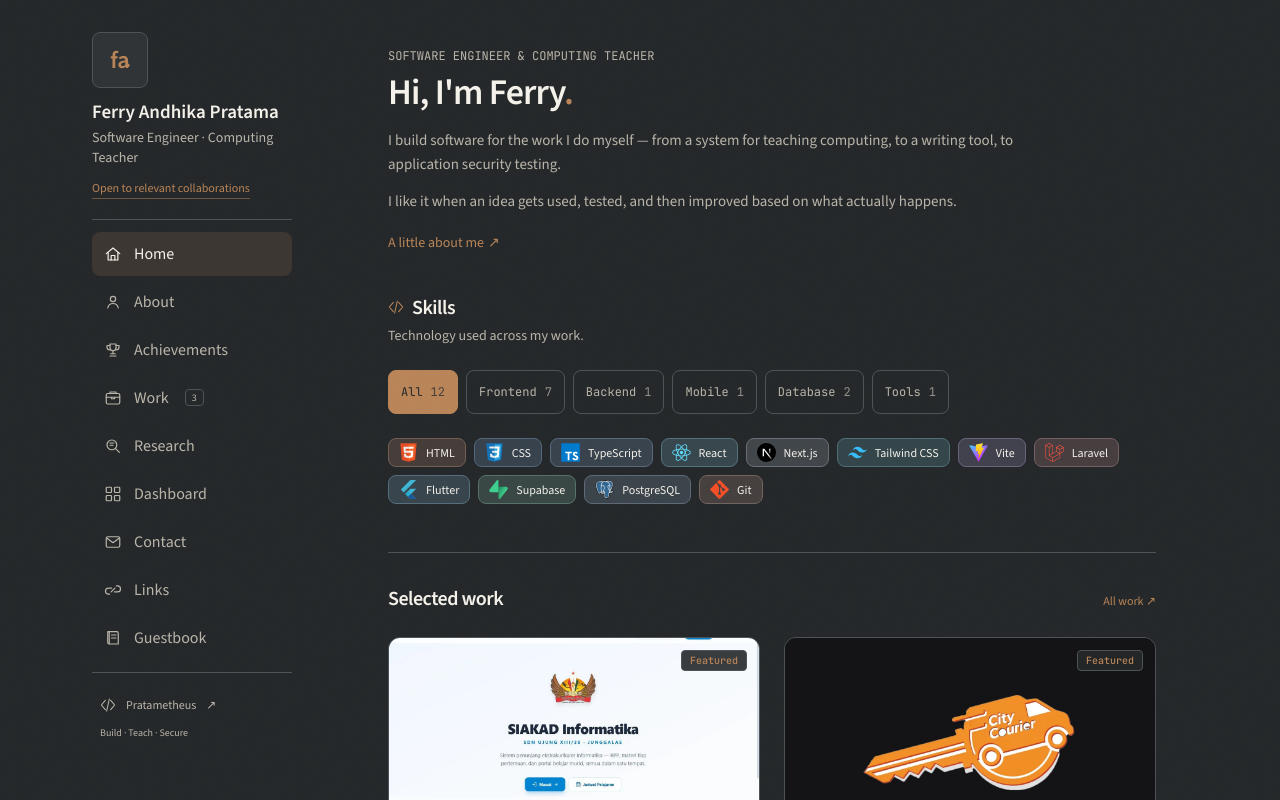
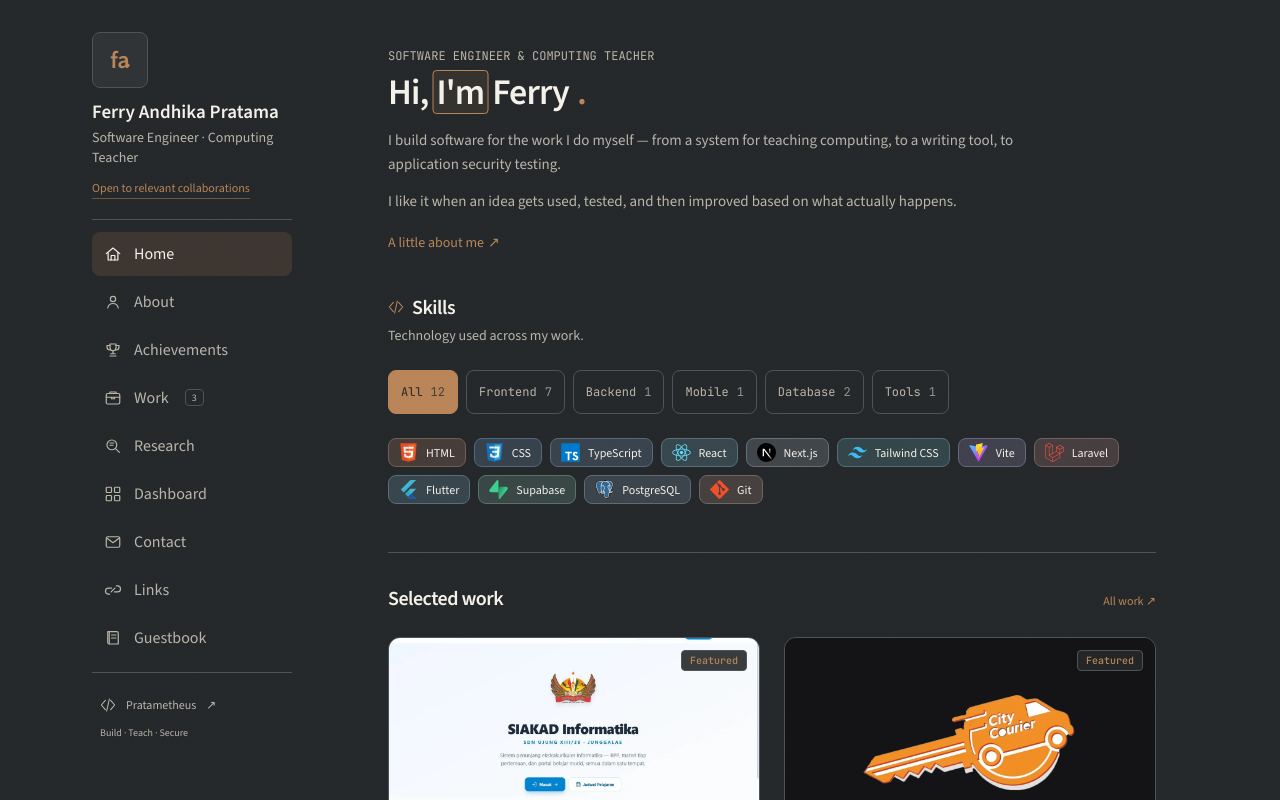
Before and after one commit to Pratametheus/portofolio, a Next.js app: page /en in a window 1280 px wide. Shown: the top 800 px of the page. Built offline with nearby package versions, Linux system fonts and the light colour scheme.

Commit message:
feat(effects): implementasi efek visual interaktif click-spark, true-focus, spotlight, dan decrypted-text

```diff
--- a/src/app/[locale]/layout.tsx
+++ b/src/app/[locale]/layout.tsx
@@ -8,6 +8,7 @@ import {siteName, siteUrl} from '@/lib/site';
 import {themeInitScript, DEFAULT_THEME} from '@/lib/theme';
 import Sidebar from '@/components/sidebar';
 import {Noise} from '@/components/motion/noise';
+import {ClickSpark} from '@/components/effects/click-spark';
 import {bodyFont, jetbrainsMono} from '../fonts';
 import '../globals.css';
 
@@ -89,10 +90,12 @@ export default async function LocaleLayout({
         <script dangerouslySetInnerHTML={{__html: themeInitScript}} />
         <Noise />
         <NextIntlClientProvider messages={messages}>
-          <div className="mx-auto max-w-[1160px] px-4 sm:px-6 lg:grid lg:grid-cols-[200px_minmax(0,1fr)] lg:gap-16 lg:px-8">
-            <Sidebar workCount={getAllCaseStudies(routing.defaultLocale).length} />
-            <div className="min-w-0 pb-12 lg:pb-16">{children}</div>
-          </div>
+          <ClickSpark>
+            <div className="mx-auto max-w-[1160px] px-4 sm:px-6 lg:grid lg:grid-cols-[200px_minmax(0,1fr)] lg:gap-16 lg:px-8">
+              <Sidebar workCount={getAllCaseStudies(routing.defaultLocale).length} />
+              <div className="min-w-0 pb-12 lg:pb-16">{children}</div>
+            </div>
+          </ClickSpark>
         </NextIntlClientProvider>
       </body>
     </html>
--- a/src/app/[locale]/page.tsx
+++ b/src/app/[locale]/page.tsx
@@ -6,6 +6,7 @@ import {Reveal, Stagger} from '@/components/motion/reveal';
 import {SectionHead} from '@/components/section-head';
 import {SkillList} from '@/components/skill-list';
 import {WorkCard} from '@/components/work-card';
+import {TrueFocus} from '@/components/effects/true-focus';
 import {SiteFooter} from '@/components/site-footer';
 import {routing} from '@/i18n/routing';
 import {getAllCaseStudies} from '@/lib/content';
@@ -31,7 +32,7 @@ export default async function HomePage({params}: {params: Promise<{locale: strin
         </Reveal>
         <Reveal>
           <h1 className="mt-2 font-display text-3xl font-semibold tracking-tight text-fg sm:text-4xl">
-            {t('helloHeading')}
+            <TrueFocus sentence={t('helloHeading')} />
             <span className="text-accent">.</span>
           </h1>
         </Reveal>
--- /dev/null
+++ b/src/components/effects/click-spark.tsx
@@ -0,0 +1,135 @@
+'use client';
+
+import React, {useRef, useEffect, useCallback} from 'react';
+
+interface ClickSparkProps {
+  sparkColor?: string;
+  sparkSize?: number;
+  sparkRadius?: number;
+  sparkCount?: number;
+  duration?: number;
+  children: React.ReactNode;
+  className?: string;
+}
+
+interface Spark {
+  x: number;
+  y: number;
+  angle: number;
+  startTime: number;
+}
+
+export function ClickSpark({
+  sparkColor,
+  sparkSize = 8,
+  sparkRadius = 14,
+  sparkCount = 8,
+  duration = 380,
+  children,
+  className = ''
+}: ClickSparkProps) {
+  const canvasRef = useRef<HTMLCanvasElement>(null);
+  const sparksRef = useRef<Spark[]>([]);
+
+  const getColor = useCallback(() => {
+    if (sparkColor) return sparkColor;
+    if (typeof document !== 'undefined') {
+      const isNight = document.documentElement.dataset.theme === 'night';
+      return isNight ? '#b98558' : '#8f5f18';
+    }
+    return '#8f5f18';
+  }, [sparkColor]);
+
+  useEffect(() => {
+    const canvas = canvasRef.current;
+    if (!canvas) return;
+
+    const parent = canvas.parentElement;
+    if (!parent) return;
+
+    const resize = () => {
+      canvas.width = parent.clientWidth;
+      canvas.height = parent.clientHeight;
+    };
+
+    resize();
+    if (typeof ResizeObserver !== 'undefined') {
+      const ro = new ResizeObserver(resize);
+      ro.observe(parent);
+      return () => ro.disconnect();
+    }
+  }, []);
+
+  const handleClick = (e: React.MouseEvent<HTMLDivElement>) => {
+    if (typeof window !== 'undefined' && window.matchMedia && window.matchMedia('(prefers-reduced-motion: reduce)').matches) {
+      return;
+    }
+
+    const canvas = canvasRef.current;
+    if (!canvas) return;
+    const rect = canvas.getBoundingClientRect();
+    const x = e.clientX - rect.left;
+    const y = e.clientY - rect.top;
+
+    const now = performance.now();
+    const newSparks: Spark[] = Array.from({length: sparkCount}, (_, i) => ({
+      x,
+      y,
+      angle: (2 * Math.PI * i) / sparkCount,
+      startTime: now
+    }));
+
+    sparksRef.current.push(...newSparks);
+  };
+
+  useEffect(() => {
+    let animId: number;
+
+    const draw = (now: number) => {
+      const canvas = canvasRef.current;
+      if (canvas) {
+        const ctx = canvas.getContext('2d');
+        if (ctx) {
+          ctx.clearRect(0, 0, canvas.width, canvas.height);
+          const color = getColor();
+
+          sparksRef.current = sparksRef.current.filter((spark) => {
+            const elapsed = now - spark.startTime;
+            if (elapsed >= duration) return false;
+
+            const progress = elapsed / duration;
+            const distance = sparkRadius * progress;
+            const currentX = spark.x + Math.cos(spark.angle) * distance;
+            const currentY = spark.y + Math.sin(spark.angle) * distance;
+            const opacity = 1 - progress;
+
+            ctx.save();
+            ctx.fillStyle = color;
+            ctx.globalAlpha = opacity;
+            ctx.beginPath();
+            ctx.arc(currentX, currentY, sparkSize * (1 - progress * 0.5), 0, Math.PI * 2);
+            ctx.fill();
+            ctx.restore();
+
+            return true;
+          });
+        }
+      }
+      animId = requestAnimationFrame(draw);
+    };
+
+    animId = requestAnimationFrame(draw);
+    return () => cancelAnimationFrame(animId);
+  }, [duration, getColor, sparkRadius, sparkSize]);
+
+  return (
+    <div className={`relative ${className}`} onClick={handleClick}>
+      <canvas
+        ref={canvasRef}
+        aria-hidden="true"
+        className="pointer-events-none absolute inset-0 z-50 size-full"
+      />
+      {children}
+    </div>
+  );
+}
--- /dev/null
+++ b/src/components/effects/decrypted-text.tsx
@@ -0,0 +1,76 @@
+'use client';
+
+import React, {useState, useEffect, useRef} from 'react';
+
+const CHARS = 'ABCDEF0123456789!@#$%^&*()_+~|}{[]:;?><';
+
+interface DecryptedTextProps {
+  text: string;
+  speed?: number;
+  maxIterations?: number;
+  className?: string;
+}
+
+export function DecryptedText({
+  text,
+  speed = 40,
+  maxIterations = 10,
+  className = ''
+}: DecryptedTextProps) {
+  const [displayText, setDisplayText] = useState(text);
+  const [isHovered, setIsHovered] = useState(false);
+  const iterationRef = useRef(0);
+  const intervalRef = useRef<NodeJS.Timeout | null>(null);
+
+  useEffect(() => {
+    setDisplayText(text);
+  }, [text]);
+
+  const triggerAnimation = () => {
+    if (typeof window !== 'undefined' && window.matchMedia && window.matchMedia('(prefers-reduced-motion: reduce)').matches) {
+      return;
+    }
+
+    if (intervalRef.current) clearInterval(intervalRef.current);
+    iterationRef.current = 0;
+
+    intervalRef.current = setInterval(() => {
+      setDisplayText((_) =>
+        text
+          .split('')
+          .map((char, index) => {
+            if (char === ' ') return ' ';
+            if (index < iterationRef.current) return text[index];
+            return CHARS[Math.floor(Math.random() * CHARS.length)];
+          })
+          .join('')
+      );
+
+      if (iterationRef.current >= text.length) {
+        if (intervalRef.current) clearInterval(intervalRef.current);
+        setDisplayText(text);
+      }
+
+      iterationRef.current += 1 / (maxIterations / text.length);
+    }, speed);
+  };
+
+  const handleMouseEnter = () => {
+    setIsHovered(true);
+    triggerAnimation();
+  };
+
+  const handleMouseLeave = () => {
+    setIsHovered(false);
+  };
+
+  return (
+    <span
+      className={`inline-block font-mono ${className}`}
+      onMouseEnter={handleMouseEnter}
+      onMouseLeave={handleMouseLeave}
+    >
+      {displayText}
+    </span>
+  );
+}
--- /dev/null
+++ b/src/components/effects/spotlight-card.tsx
@@ -0,0 +1,48 @@
+'use client';
+
+import React, {useState, useRef} from 'react';
+
+interface SpotlightCardProps {
+  children: React.ReactNode;
+  className?: string;
+  spotlightColor?: string;
+}
+
+export function SpotlightCard({
+  children,
+  className = '',
+  spotlightColor = 'var(--color-accent-dim)'
+}: SpotlightCardProps) {
+  const [position, setPosition] = useState<{x: number; y: number}>({x: 0, y: 0});
+  const [isHovered, setIsHovered] = useState(false);
+  const cardRef = useRef<HTMLDivElement>(null);
+
+  const handleMouseMove = (e: React.MouseEvent<HTMLDivElement>) => {
+    if (!cardRef.current) return;
+    const rect = cardRef.current.getBoundingClientRect();
+    setPosition({
+      x: e.clientX - rect.left,
+      y: e.clientY - rect.top
+    });
+  };
+
+  return (
+    <div
+      ref={cardRef}
+      onMouseMove={handleMouseMove}
+      onMouseEnter={() => setIsHovered(true)}
+      onMouseLeave={() => setIsHovered(false)}
+      className={`relative overflow-hidden ${className}`}
+    >
+      <div
+        aria-hidden="true"
+        className="pointer-events-none absolute -inset-px transition-opacity duration-300"
+        style={{
+          opacity: isHovered ? 1 : 0,
+          background: `radial-gradient(circle 260px at ${position.x}px ${position.y}px, ${spotlightColor}, transparent 75%)`
+        }}
+      />
+      {children}
+    </div>
+  );
+}
--- /dev/null
+++ b/src/components/effects/true-focus.tsx
@@ -0,0 +1,95 @@
+'use client';
+
+import React, {useEffect, useRef, useState} from 'react';
+import {motion} from 'motion/react';
+
+interface TrueFocusProps {
+  sentence: string;
+  className?: string;
+  animationInterval?: number;
+}
+
+export function TrueFocus({
+  sentence,
+  className = '',
+  animationInterval = 2800
+}: TrueFocusProps) {
+  const words = sentence.split(' ');
+  const [currentIndex, setCurrentIndex] = useState(0);
+  const [mounted, setMounted] = useState(false);
+  const wordRefs = useRef<(HTMLSpanElement | null)[]>([]);
+  const containerRef = useRef<HTMLHeadingElement>(null);
+  const [box, setBox] = useState<{x: number; y: number; width: number; height: number}>({
+    x: 0,
+    y: 0,
+    width: 0,
+    height: 0
+  });
+
+  useEffect(() => {
+    setMounted(true);
+  }, []);
+
+  useEffect(() => {
+    if (!mounted) return;
+    if (typeof window !== 'undefined' && window.matchMedia && window.matchMedia('(prefers-reduced-motion: reduce)').matches) {
+      return;
+    }
+
+    const timer = setInterval(() => {
+      setCurrentIndex((prev) => (prev + 1) % words.length);
+    }, animationInterval);
+
+    return () => clearInterval(timer);
+  }, [animationInterval, mounted, words.length]);
+
+  useEffect(() => {
+    if (!mounted) return;
+    const wordEl = wordRefs.current[currentIndex];
+    const containerEl = containerRef.current;
+    if (!wordEl || !containerEl) return;
+
+    const cRect = containerEl.getBoundingClientRect();
+    const wRect = wordEl.getBoundingClientRect();
+
+    setBox({
+      x: wRect.left - cRect.left,
+      y: wRect.top - cRect.top,
+      width: wRect.width,
+      height: wRect.height
+    });
+  }, [currentIndex, mounted]);
+
+  return (
+    <span ref={containerRef} className={`relative inline-block ${className}`}>
+      {mounted && box.width > 0 ? (
+        <motion.span
+          aria-hidden="true"
+          animate={{
+            x: box.x - 4,
+            y: box.y - 2,
+            width: box.width + 8,
+            height: box.height + 4
+          }}
+          transition={{type: 'spring', stiffness: 350, damping: 28}}
+          className="pointer-events-none absolute rounded border border-accent bg-accent/10"
+        />
+      ) : null}
+
+      {words.map((word, idx) => (
+        <span
+          key={idx}
+          ref={(el) => {
+            wordRefs.current[idx] = el;
+          }}
+          className={`relative z-10 mr-2 inline-block transition-colors ${
+            idx === currentIndex ? 'text-fg font-semibold' : 'text-fg'
+          }`}
+          onMouseEnter={() => setCurrentIndex(idx)}
+        >
+          {word}
+        </span>
+      ))}
+    </span>
+  );
+}
--- a/src/components/publication-list-card.tsx
+++ b/src/components/publication-list-card.tsx
@@ -2,6 +2,7 @@ import {useTranslations} from 'next-intl';
 import {getPathname} from '@/i18n/navigation';
 import {PublicationCover} from '@/components/publication-cover';
 import {RecordTags} from './record-tags';
+import {DecryptedText} from '@/components/effects/decrypted-text';
 import {ACHIEVEMENT_TYPE_LABEL_KEY, ACHIEVEMENT_CATEGORY_LABEL_KEY} from '@/lib/taxonomy-labels';
 import type {Achievement} from '@/lib/repositories/achievements';
 import type {Locale} from '@/content/types';
@@ -20,7 +21,7 @@ export function PublicationListCard({item, href}: {item: Achievement; href: stri
         </span>
         <h3 className="mt-1.5 font-display text-lg font-semibold text-fg">
           <a href={href} className="transition-colors hover:text-accent">
-            {item.title}
+            <DecryptedText text={item.title} />
           </a>
         </h3>
         <p className="mt-2 text-sm leading-relaxed text-fg-muted">{item.description}</p>
--- a/src/components/work-card.tsx
+++ b/src/components/work-card.tsx
@@ -1,6 +1,7 @@
 import {useTranslations} from 'next-intl';
 import {getPathname} from '@/i18n/navigation';
 import {TechBadgeRow} from '@/components/tech-badge-row';
+import {SpotlightCard} from '@/components/effects/spotlight-card';
 import {SKILLS} from '@/lib/skills';
 import {WORK_TYPE_LABEL_KEY, WORK_TOPIC_LABEL_KEY} from '@/lib/taxonomy-labels';
 import type {CaseStudy, Locale} from '@/content/types';
@@ -16,7 +17,8 @@ export function WorkCard({caseStudy, locale}: {caseStudy: CaseStudy; locale: Loc
     .filter((s): s is string => Boolean(s));
 
   return (
-    <article className="group flex flex-col overflow-hidden rounded-xl border border-border bg-surface transition-colors hover:border-accent/60">
+    <SpotlightCard className="rounded-xl border border-border bg-surface transition-colors hover:border-accent/60">
+      <article className="group flex flex-col">
         <a href={detailHref} className="relative block overflow-hidden border-b border-border">
           <img
             src={caseStudy.thumbnail.src}
@@ -45,5 +47,6 @@ export function WorkCard({caseStudy, locale}: {caseStudy: CaseStudy; locale: Loc
           </div>
         </div>
       </article>
+    </SpotlightCard>
   );
 }
```
Also changed, not shown: 1 other file (tests, documents, lock files or other folders). Lines whose indentation alone changed are shown as unchanged.
